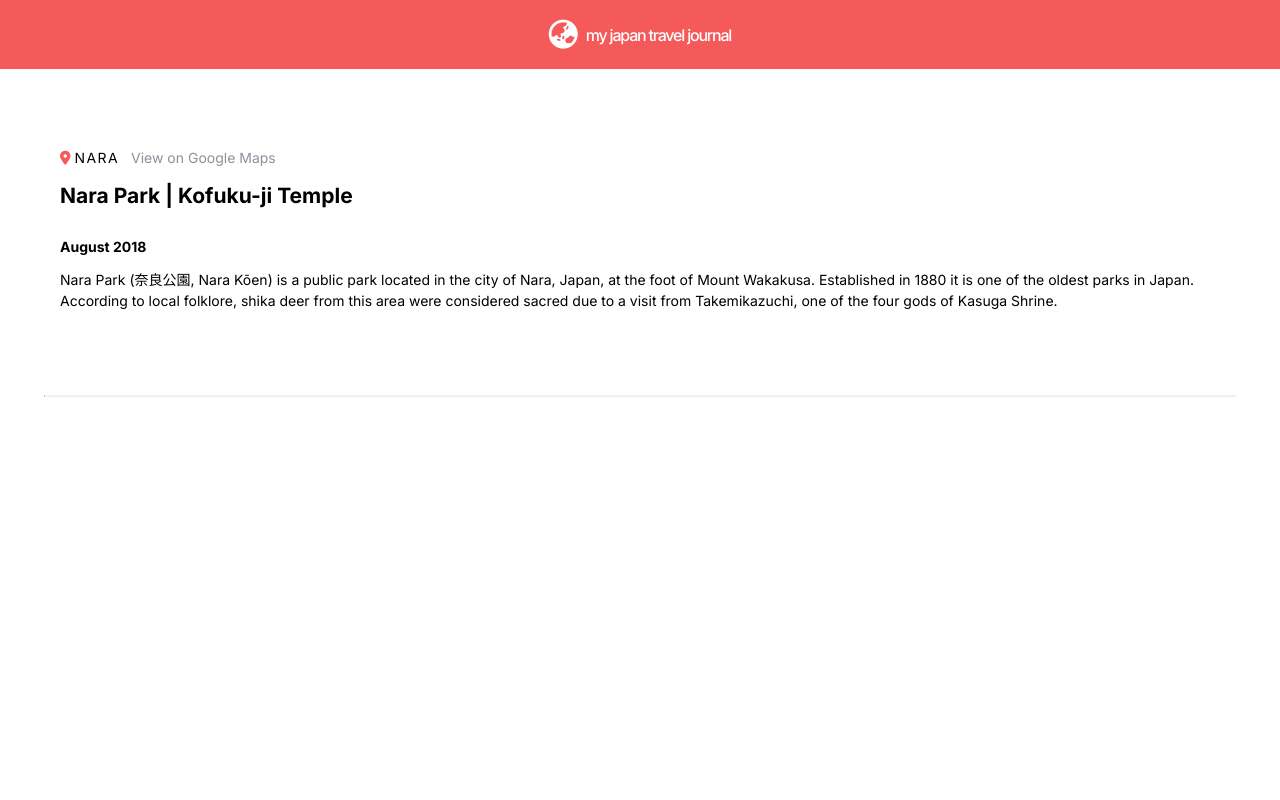
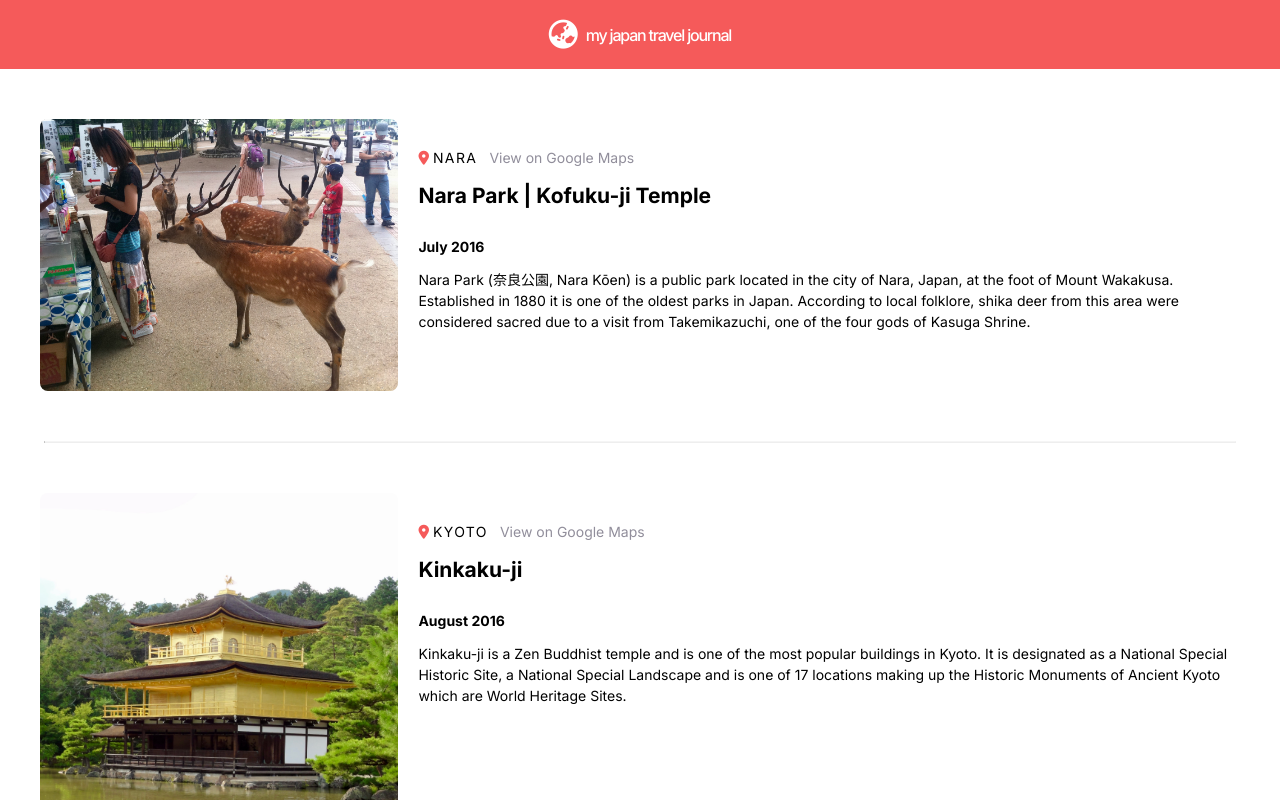
Before and after one commit to angrysun/my-travel-journal, a React (Create React App) app: page / in a window 1280 px wide. Shown: the top 800 px of the page. Built offline with nearby package versions, Linux system fonts and the light colour scheme.

Commit message:
added second card

```diff
--- a/src/components/Card.js
+++ b/src/components/Card.js
@@ -1,20 +1,18 @@
-import Nara from '../images/Nara.JPG'
-
-export default function Card() {
+export default function Card(props) {
   return (
     <div className='card--container'>
       <div className="card">
         <div className='card--image-container'>
-          {/* <img src={coverImg} alt="Nara" className="card--image" /> */}
+          <img src={`../images/${props.item.coverImg}`} alt="Nara" className="card--image" />
         </div>
         <div className='card--details'>
-          <a href="#" target="_blank" rel="noreferrer" id="location-icon"><i class="fa-solid fa-location-dot"></i></a>
-          <a href="#" target="_blank" rel="noreferrer" className='location--title'>NARA</a>
-          <a href="#" target="_blank" rel="noreferrer" className='location--maps'>View on Google Maps</a>
+          <a href={props.item.mapsLink} target="_blank" rel="noreferrer" id="location-icon"><i class="fa-solid fa-location-dot"></i></a>
+          <a href={props.item.mapsLink} target="_blank" rel="noreferrer" className='location--title'>{props.item.prefecture}</a>
+          <a href={props.item.mapsLink} target="_blank" rel="noreferrer" className='location--maps'>View on Google Maps</a>
           <div>
-            <h1 className='card--title'>Nara Park | Kofuku-ji Temple</h1>
-            <p className='card--date'>August 2018</p>
-            <p className='card--paragraph'>Nara Park (奈良公園, Nara Kōen) is a public park located in the city of Nara, Japan, at the foot of Mount Wakakusa. Established in 1880 it is one of the oldest parks in Japan. According to local folklore, shika deer from this area were considered sacred due to a visit from Takemikazuchi, one of the four gods of Kasuga Shrine.</p>
+            <h1 className='card--title'>{props.item.placeLocation}</h1>
+            <p className='card--date'>{props.item.date}</p>
+            <p className='card--paragraph'>{props.item.paragraphContent}</p>
           </div>
         </div>
       </div>
--- a/src/data.js
+++ b/src/data.js
@@ -2,11 +2,20 @@ const data = [
   {
     id: 1,
     coverImg: "Nara.jpg",
-    mapsLink: "",
-    prefLocation: "",
-    placeLocation: "",
-    date: "",
-    paragraphContent: ""
+    mapsLink: "https://goo.gl/maps/NQE9Csds7ituyiDP8",
+    prefecture: "NARA",
+    placeLocation: "Nara Park | Kofuku-ji Temple",
+    date: "July 2016",
+    paragraphContent: "Nara Park (奈良公園, Nara Kōen) is a public park located in the city of Nara, Japan, at the foot of Mount Wakakusa. Established in 1880 it is one of the oldest parks in Japan. According to local folklore, shika deer from this area were considered sacred due to a visit from Takemikazuchi, one of the four gods of Kasuga Shrine."
+  },
+  {
+    id: 1,
+    coverImg: "Kinkakuji.jpg",
+    mapsLink: "https://goo.gl/maps/D1N1Skb7UBnDbEZy9",
+    prefecture: "KYOTO",
+    placeLocation: "Kinkaku-ji",
+    date: "August 2016",
+    paragraphContent: "Kinkaku-ji is a Zen Buddhist temple and is one of the most popular buildings in Kyoto. It is designated as a National Special Historic Site, a National Special Landscape and is one of 17 locations making up the Historic Monuments of Ancient Kyoto which are World Heritage Sites."
   }
 ]
 
```
Also changed, not shown: public/images/Kinkakuji.jpg (added), public/images/Nara.JPG.
